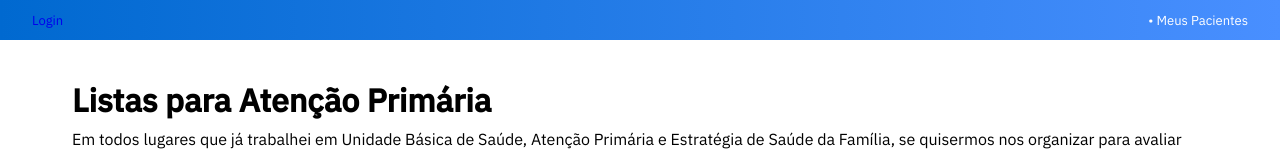
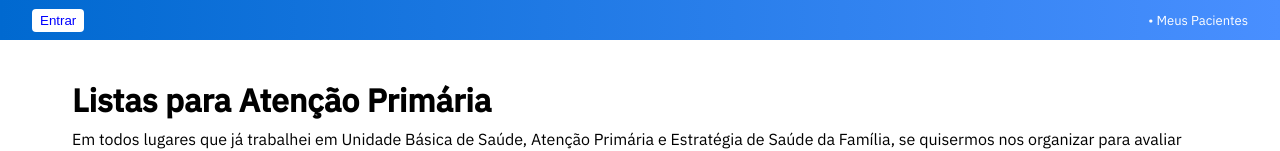
Before and after one commit to filiperochalopes/meus-pacientes, a React (Create React App) app in the folder web/: page / in a window 1280 px wide. Shown: the top 151 px of the page. Built offline with nearby package versions, Linux system fonts and the light colour scheme; no server answers.

Commit message:
fix: try to remove refresh page when token expires

```diff
--- a/web/src/components/Header/index.jsx
+++ b/web/src/components/Header/index.jsx
@@ -10,7 +10,11 @@ const MainHeader = ({ showMenu, onMenuClick }) => {
   return (
     <Header>
       {user?.id && <button onClick={onMenuClick}>Menu</button>}{" "}
-      {!user?.id && <Link to="/login">Login</Link>}{" "}
+      {!user?.id && (
+        <Link to="/login">
+          <button>Entrar</button>
+        </Link>
+      )}{" "}
       {user?.institutionRoles[0]?.institution.name} • Meus Pacientes{" "}
       {user?.id && <button onClick={logout}>Sair</button>}
     </Header>
--- a/web/src/services/Context.jsx
+++ b/web/src/services/Context.jsx
@@ -9,6 +9,7 @@ import { useNavigate } from "react-router-dom";
 import apolloClient from "services/apiClient";
 import { ME } from "graphql/queries";
 import { Toast } from "primereact/toast";
+import { useCallback } from "react";
 
 const Context = createContext({});
 
@@ -27,7 +28,7 @@ const ContextProvider = ({ children }) => {
     toast.current.show({ severity, summary, detail });
   };
 
-  const getUser = () => {
+  const getUser = useCallback(() => {
     // Captura dados do usuário para utilizar
     apolloClient
       .query({
@@ -47,15 +48,16 @@ const ContextProvider = ({ children }) => {
       .finally(() => {
         setUserIsLoading(false);
       });
-  };
+  }, []);
 
   useEffect(() => {
     getUser();
+    // eslint-disable-next-line react-hooks/exhaustive-deps
   }, []);
 
   useEffect(() => {
     // Caso exista token, verifica sua validação
-    if (token) {
+    if (token && !user?.id) {
       // Cadastra o token em local Storage
       localStorage.setItem("meuspacientes:token", token);
       getUser();
--- a/web/src/views/Home/index.jsx
+++ b/web/src/views/Home/index.jsx
@@ -49,10 +49,10 @@ const Home = () => {
           </li>
         </ul>
         <center>
-          <br/>
+          <br />
           <Link to="/login">Entrar no sistema</Link>
-          <br/>
-          <br/>
+          <br />
+          <br />
         </center>
         <section>
           <p>
--- a/web/src/views/LabTestForm/index.jsx
+++ b/web/src/views/LabTestForm/index.jsx
@@ -7,6 +7,7 @@ import { CREATE_OR_UPDATE_LAB_TEST_ARRIVAL } from "graphql/mutations";
 import { useMutation } from "@apollo/client";
 import { enqueueSnackbar } from "notistack";
 import validationSchema from "./validationSchema";
+import PrivatePage from "components/LC_PrivatePage";
 
 const LabTestForm = () => {
   const [createLabTestArrival, { data, loading }] = useMutation(
@@ -45,14 +46,15 @@ const LabTestForm = () => {
     });
 
   return (
+    <PrivatePage>
       <LYTSimplePage title="Cadastro de Exames" showMenu={true}>
         <p>
           Chegaram exames de laboratório e você precisa cadastrar? Preencha o
           formulário abaixo e os pacientes e TACS saberão que o exame chegou
         </p>{" "}
         <p>
-        Esse formulário deve ser acessado por TACS ou profissionais da Recepção
-        e gerência.
+          Esse formulário deve ser acessado por TACS ou profissionais da
+          Recepção e gerência.
         </p>
         <form onSubmit={formik.handleSubmit}>
           <Input
@@ -110,6 +112,7 @@ const LabTestForm = () => {
           </Button>
         </form>
       </LYTSimplePage>
+    </PrivatePage>
   );
 };
 
```
Also changed, not shown: web/src/views/PregnantList/index.jsx (+15 -5 lines). Lines whose indentation alone changed are shown as unchanged.
